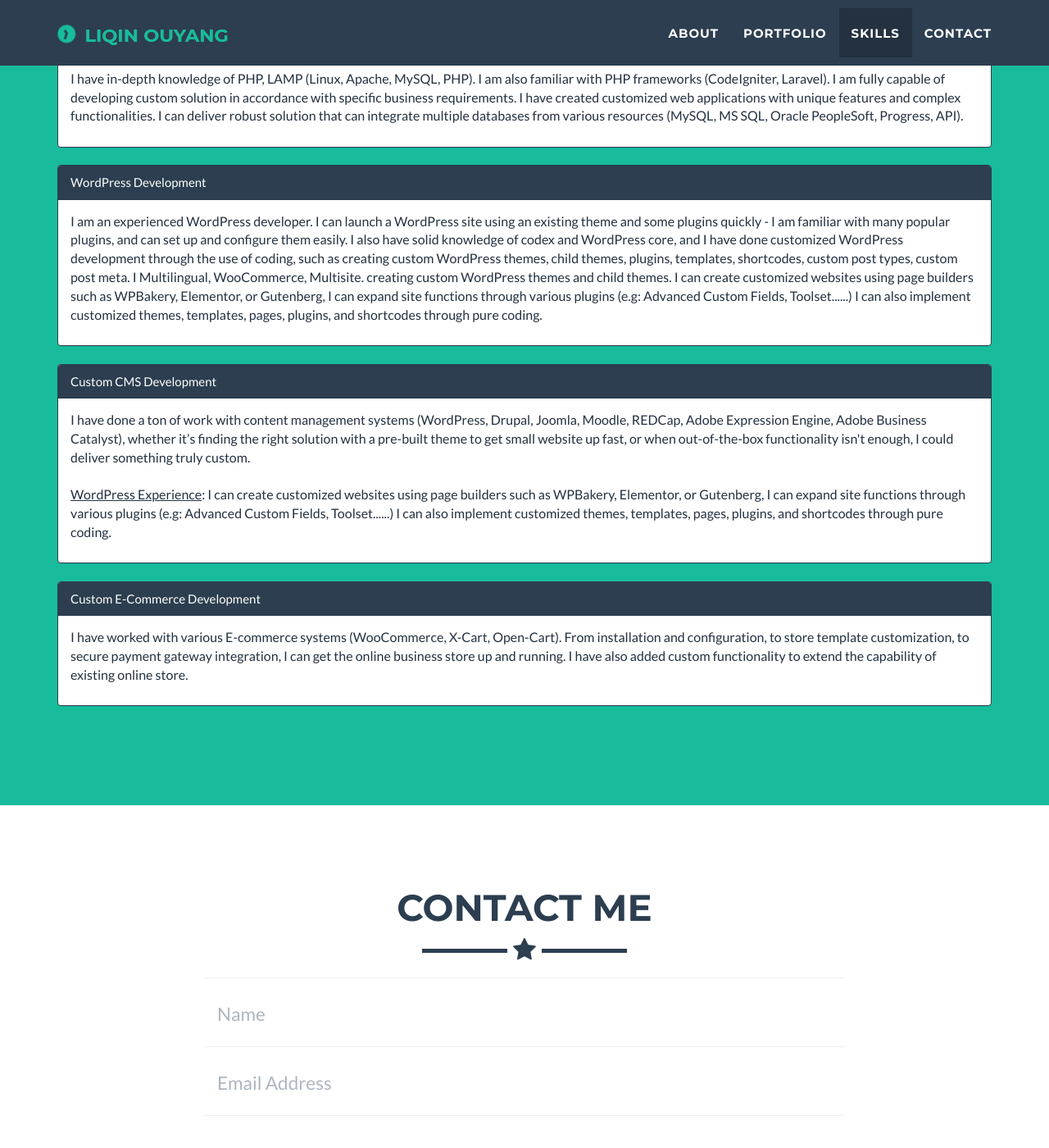
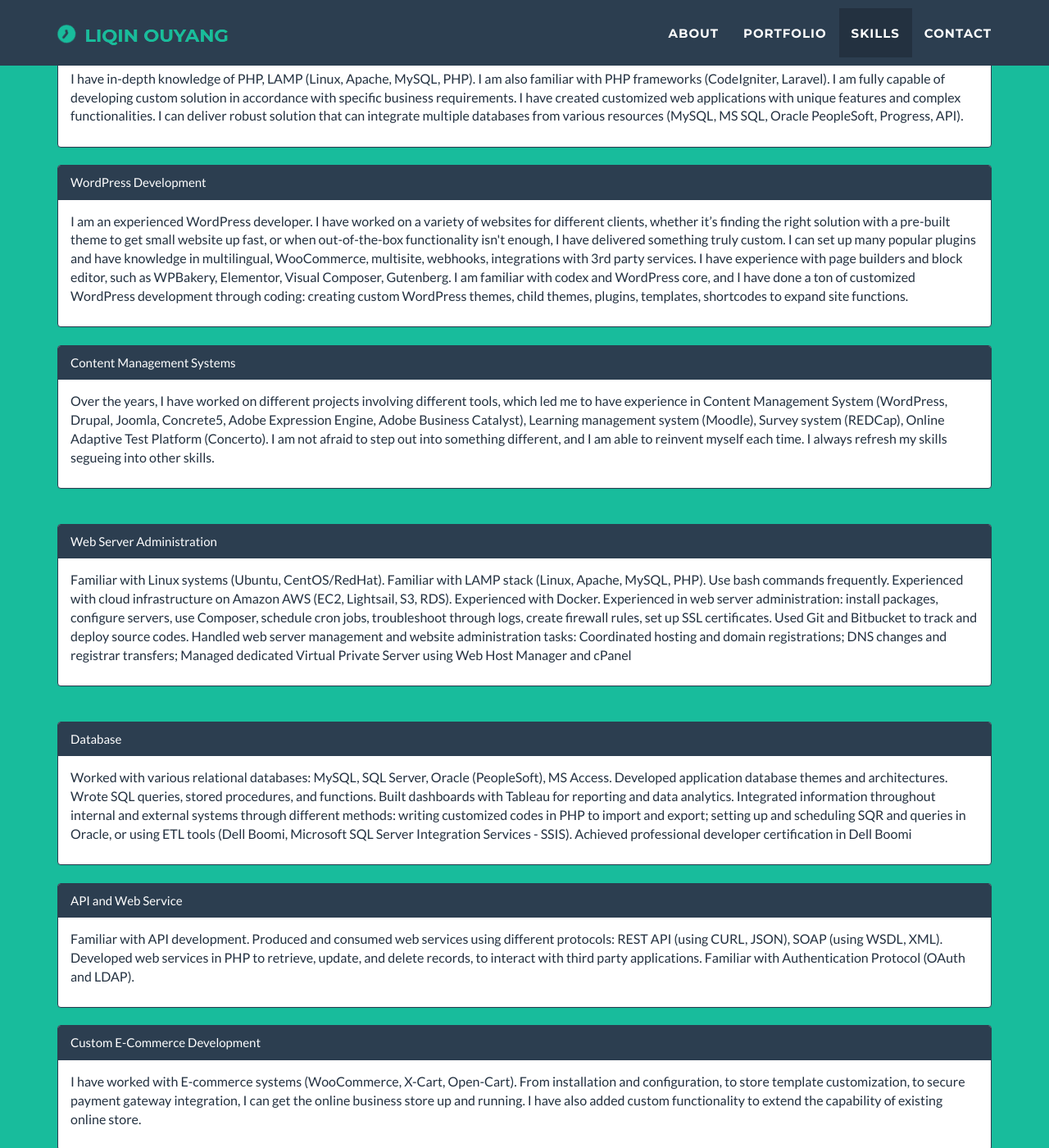
Before and after one commit to hbxtoylq/hbxtoylq.github.io, a Jekyll site: the page built from index.html, in a window 1280 px wide and 1400 px high, scrolled down 3398 px. Shown: the whole window at 82% size. Built offline with Jekyll 4.4.1, drawn with Linux system fonts in a browser that asks for light colours; nearby versions of some CDN libraries.

Commit message:
Update about.html

```diff
--- a/_includes/about.html
+++ b/_includes/about.html
@@ -35,30 +35,71 @@
                 <div class="panel panel-primary">
       <div class="panel-heading">WordPress Development</div>
      <div class="panel-body"><p style="color:#233140; font-size:16px;">
-      I am an experienced WordPress developer. I can launch a WordPress site using an existing theme and some plugins quickly - I am familiar with many popular plugins, and can set up and configure
-      them easily. I also have solid knowledge of codex and WordPress core, and I have done customized WordPress development through the use of coding, such as creating custom WordPress themes,
-      child themes, plugins, templates, shortcodes, custom post types, custom post meta. I Multilingual, WooCommerce, Multisite. creating custom WordPress themes and child themes. I can create customized websites using page builders such as WPBakery, Elementor, or Gutenberg, I can expand site functions through various plugins (e.g:
-      Advanced Custom Fields, Toolset......) I can also implement customized themes, templates, pages, plugins, and shortcodes through pure coding.
+      I am an experienced WordPress developer. I have worked on a variety of websites for different clients, whether it’s finding the right solution with a pre-built theme to get small website up fast,
+      or when out-of-the-box functionality isn't enough, I have delivered something truly custom. I can set up many popular plugins and have knowledge
+     in multilingual, WooCommerce, multisite, webhooks, integrations with 3rd party services. I have experience with
+      page builders and block editor, such as WPBakery, Elementor, Visual Composer, Gutenberg. I am familiar with codex and WordPress core,
+      and I have done a ton of customized WordPress development through coding: creating custom WordPress themes, child themes, plugins, templates, shortcodes to expand site functions.
 
      </p>
      </div></div>
 <br>
 
     <div class="panel panel-primary">
-      <div class="panel-heading">Custom CMS Development</div>
+      <div class="panel-heading">Content Management Systems</div>
      <div class="panel-body"><p style="color:#233140; font-size:16px;">
-      I have done a ton of work with content management systems (WordPress, Drupal, Joomla, Moodle, REDCap, Adobe Expression Engine, Adobe Business Catalyst), whether it’s
-      finding the right solution with a pre-built theme to get small website up fast, or when out-of-the-box functionality isn't enough, I could deliver something truly custom. <br>
-     <br> <u>WordPress Experience</u>: I can create customized websites using page builders such as WPBakery, Elementor, or Gutenberg, I can expand site functions through various plugins (e.g:
-      Advanced Custom Fields, Toolset......) I can also implement customized themes, templates, pages, plugins, and shortcodes through pure coding.
+     Over the years, I have worked on different projects involving different tools, which led me to have experience in Content Management System (WordPress, Drupal, Joomla, Concrete5, Adobe Expression Engine, Adobe Business Catalyst),
+      Learning management system (Moodle), Survey system (REDCap), Online Adaptive Test Platform (Concerto). I am not afraid to step out into
+      something different, and I am able to reinvent myself each time. I always refresh my skills segueing into other skills.
+       <br>
+     </p>
+     </div></div>
+<br>
 
+               <br>
+
+    <div class="panel panel-primary">
+      <div class="panel-heading">Web Server Administration</div>
+     <div class="panel-body"><p style="color:#233140; font-size:16px;">
+    Familiar with Linux systems (Ubuntu, CentOS/RedHat). Familiar with LAMP stack (Linux, Apache, MySQL, PHP).  Use bash commands frequently.
+Experienced with cloud infrastructure on Amazon AWS (EC2, Lightsail,  S3, RDS). Experienced with Docker.
+Experienced in web server administration:  install packages, configure servers, use Composer, schedule cron jobs, troubleshoot through logs,
+create firewall rules, set up SSL certificates. Used Git and Bitbucket to track and deploy source codes.
+Handled web server management and website administration tasks: Coordinated hosting and domain registrations; DNS changes and registrar transfers;
+Managed dedicated Virtual Private Server using Web Host Manager and cPanel
+
+       <br>
+     </p>
+     </div></div>
+<br>
+
+               <br>
+
+    <div class="panel panel-primary">
+      <div class="panel-heading">Database</div>
+     <div class="panel-body"><p style="color:#233140; font-size:16px;">
+     Worked with various relational databases: MySQL, SQL Server, Oracle (PeopleSoft), MS Access. Developed application database themes and architectures.
+      Wrote SQL queries, stored procedures, and functions. Built dashboards with Tableau for reporting and data analytics. Integrated information throughout
+      internal and external systems through different methods: writing customized codes in PHP to import and export; setting up and scheduling SQR and queries in Oracle,
+      or using ETL tools (Dell Boomi, Microsoft SQL Server Integration Services - SSIS). Achieved professional developer certification in Dell Boomi
+       <br>
+     </p>
+     </div></div>
+<br>
+        <div class="panel panel-primary">
+      <div class="panel-heading">API and Web Service</div>
+     <div class="panel-body"><p style="color:#233140; font-size:16px;">
+    Familiar with API development. Produced and consumed web services using different protocols: REST API (using CURL, JSON), SOAP (using WSDL, XML).
+      Developed web services in PHP to retrieve, update, and delete records, to interact with third party applications.
+Familiar with Authentication Protocol (OAuth and LDAP).
+       <br>
      </p>
      </div></div>
 <br>
     <div class="panel panel-primary">
       <div class="panel-heading">Custom E-Commerce Development</div>
      <div class="panel-body"><p style="color:#233140; font-size:16px;">
-    I have worked with various E-commerce systems (WooCommerce, X-Cart, Open-Cart). From installation and configuration,
+    I have worked with E-commerce systems (WooCommerce, X-Cart, Open-Cart). From installation and configuration,
       to store template customization, to secure payment gateway integration, I can get the online business store up and running.
       I have also added custom functionality to extend the capability of existing online store.
       </p></div>
```
